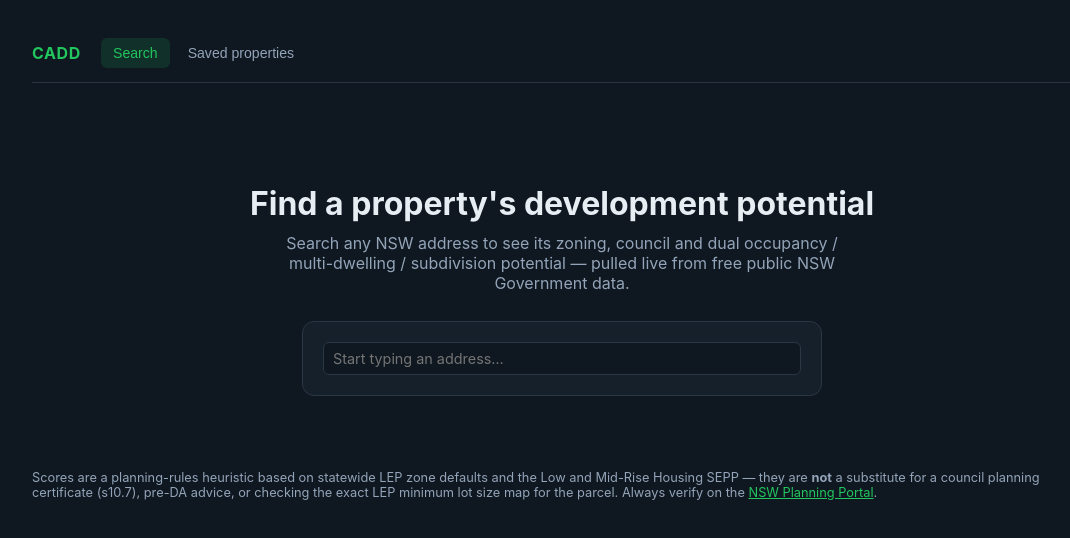
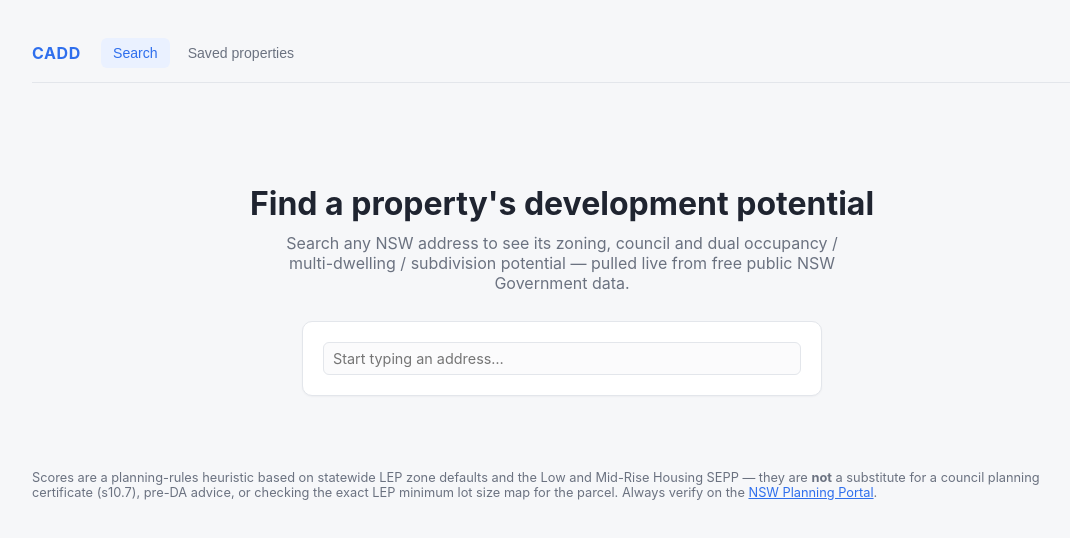
Before and after one commit to ashtonchan01/cadd-development, a React (Vite) app: page / in a window 1280 px wide. Shown: the top 538 px of the page, without its empty margins (78-1148 px from the left). Built offline with nearby package versions, Linux system fonts and the light colour scheme.

Commit message:
Switch from dark to light theme (Aprao-style)
White surfaces, light gray page background, blue accent for nav/links,
green/amber for score and eligibility states instead of the previous
single green accent doing double duty for both.

```diff
--- a/src/App.css
+++ b/src/App.css
@@ -1,13 +1,16 @@
 :root {
-  --bg: #0f1720;
-  --surface: #16202b;
-  --border: #2a3644;
-  --text: #e6edf3;
-  --muted: #93a4b8;
-  --accent: #22c55e;
-  --warn: #f59e0b;
-  --danger: #ef4444;
-  color-scheme: dark;
+  --bg: #f6f7f9;
+  --surface: #ffffff;
+  --border: #e3e6eb;
+  --text: #1f2430;
+  --muted: #6b7280;
+  --accent: #2f6fed;
+  --positive: #15803d;
+  --positive-bg: #ecfdf3;
+  --warn: #b45309;
+  --warn-bg: #fef6e6;
+  --danger: #dc2626;
+  color-scheme: light;
 }
 
 * { box-sizing: border-box; }
@@ -43,8 +46,8 @@ body {
   font-size: 0.88rem;
   font-weight: 500;
 }
-.top-nav .nav-link:hover { background: rgba(255,255,255,0.04); color: var(--text); }
-.top-nav .nav-active { background: rgba(34,197,94,0.14); color: var(--accent); }
+.top-nav .nav-link:hover { background: #f0f2f5; color: var(--text); }
+.top-nav .nav-active { background: #eaf1ff; color: var(--accent); }
 
 .search-home { text-align: center; padding: 60px 0 30px; }
 .search-home h1 { font-size: 2rem; margin-bottom: 10px; }
@@ -75,9 +78,10 @@ body {
 .card {
   background: var(--surface);
   border: 1px solid var(--border);
-  border-radius: 12px;
+  border-radius: 10px;
   padding: 20px;
   margin-bottom: 20px;
+  box-shadow: 0 1px 2px rgba(16, 24, 40, 0.04);
 }
 
 .card h2 { margin-top: 0; font-size: 1.05rem; }
@@ -101,7 +105,7 @@ label.checkbox { flex-direction: row; align-items: center; gap: 8px; font-size:
 label.checkbox input { width: auto; }
 
 input, select, textarea {
-  background: #0f1720;
+  background: #fbfbfc;
   border: 1px solid var(--border);
   border-radius: 6px;
   color: var(--text);
@@ -109,10 +113,15 @@ input, select, textarea {
   font-size: 0.9rem;
   font-family: inherit;
 }
+input:focus, select:focus, textarea:focus {
+  outline: none;
+  border-color: var(--accent);
+  box-shadow: 0 0 0 3px rgba(47, 111, 237, 0.12);
+}
 
 textarea { min-height: 50px; resize: vertical; }
 
-.hint-ok { color: var(--accent); }
+.hint-ok { color: var(--positive); }
 
 .autocomplete { position: relative; width: 100%; }
 .autocomplete input { width: 100%; }
@@ -130,6 +139,7 @@ textarea { min-height: 50px; resize: vertical; }
   border-radius: 8px;
   max-height: 220px;
   overflow-y: auto;
+  box-shadow: 0 8px 20px rgba(16, 24, 40, 0.08);
 }
 .autocomplete-list li {
   padding: 7px 9px;
@@ -138,13 +148,13 @@ textarea { min-height: 50px; resize: vertical; }
   font-size: 0.85rem;
   color: var(--text);
 }
-.autocomplete-list li:hover { background: rgba(34,197,94,0.12); }
+.autocomplete-list li:hover { background: #eaf1ff; }
 
 .hint { color: var(--muted); font-size: 0.82rem; }
 
 button {
   background: var(--accent);
-  color: #06210f;
+  color: #ffffff;
   border: none;
   border-radius: 8px;
   padding: 9px 16px;
@@ -162,7 +172,7 @@ table { width: 100%; border-collapse: collapse; font-size: 0.88rem; }
 th { text-align: left; color: var(--muted); font-weight: 500; padding: 8px; border-bottom: 1px solid var(--border); }
 td { padding: 8px; border-bottom: 1px solid var(--border); vertical-align: top; }
 tr.row { cursor: pointer; }
-tr.row:hover { background: rgba(255,255,255,0.03); }
+tr.row:hover { background: #f7f9fc; }
 .summary-cell { color: var(--muted); max-width: 320px; }
 
 .score-badge {
@@ -174,13 +184,13 @@ tr.row:hover { background: rgba(255,255,255,0.03); }
   border-radius: 6px;
   font-weight: 700;
 }
-.score-high .score-badge { background: rgba(34,197,94,0.18); color: var(--accent); }
-.score-mid .score-badge { background: rgba(245,158,11,0.18); color: var(--warn); }
-.score-low .score-badge { background: rgba(148,163,184,0.15); color: var(--muted); }
+.score-high .score-badge { background: var(--positive-bg); color: var(--positive); }
+.score-mid .score-badge { background: var(--warn-bg); color: var(--warn); }
+.score-low .score-badge { background: #f1f2f4; color: var(--muted); }
 
-.detail-row td { background: rgba(255,255,255,0.02); }
+.detail-row td { background: #fafbfc; }
 .options { list-style: none; margin: 0; padding: 0; display: flex; flex-direction: column; gap: 10px; }
-.options li.eligible strong { color: var(--accent); }
+.options li.eligible strong { color: var(--positive); }
 .options li.ineligible strong { color: var(--muted); }
 .reason { color: var(--muted); font-size: 0.85rem; margin-top: 2px; }
 .notes-view { color: var(--muted); font-size: 0.85rem; }
```
